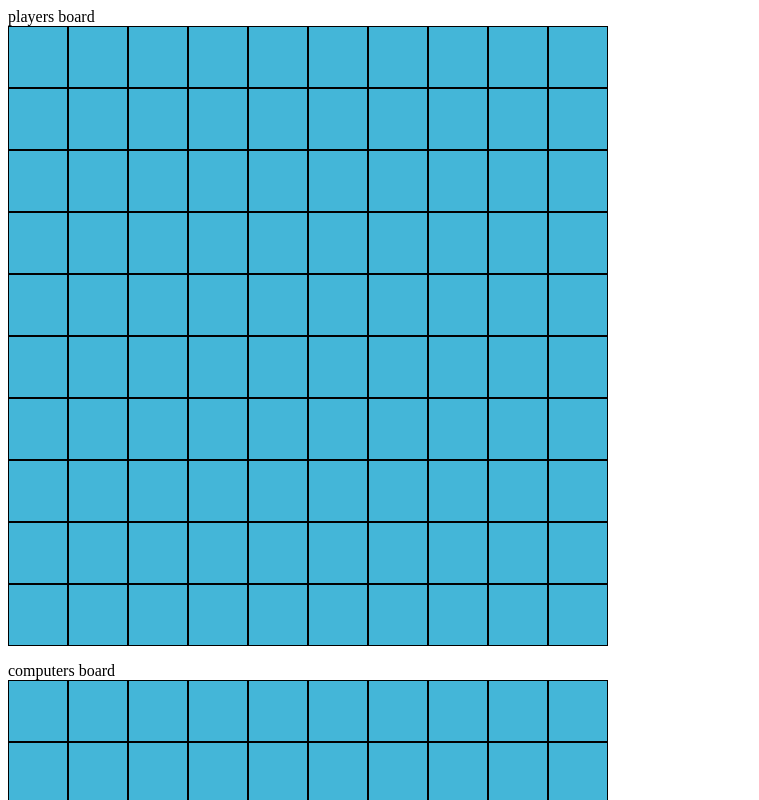
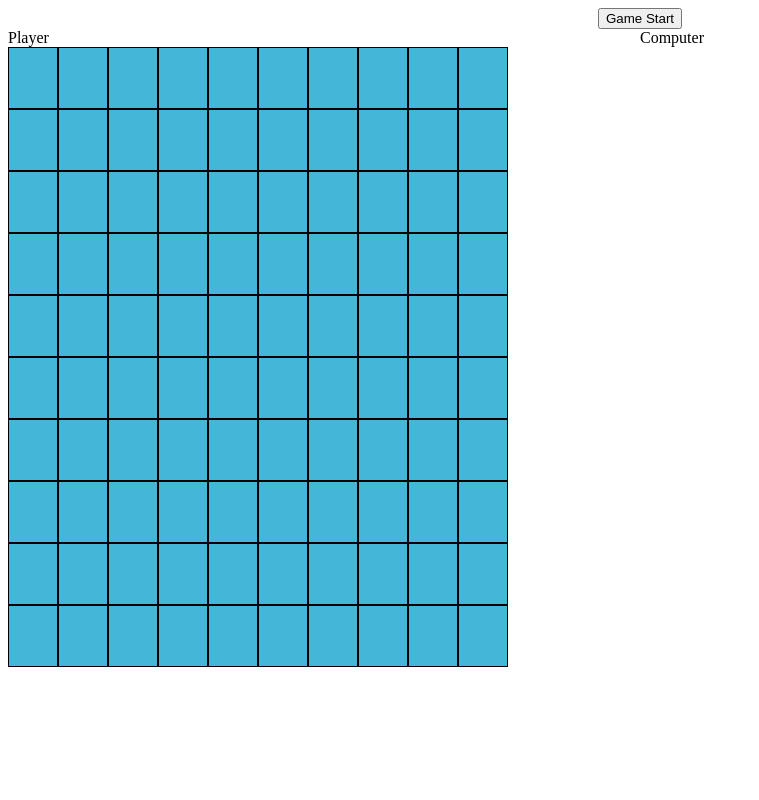
Before and after one commit to swatson9008/battleship, a website built with webpack: page src/index.html in a window 1280 px wide. Shown: the top 800 px of the page, without its empty margins (0-759 px from the left). Built offline with nearby package versions, Linux system fonts and the light colour scheme.

Commit message:
reaaranged layout

```diff
--- a/src/index.html
+++ b/src/index.html
@@ -7,12 +7,13 @@
   <title>Document</title>
 </head>
 <body>
-  <div id="mainContainer">
+  <div id="mainContainer"><div id="gameStartArea">
+    <button id="gameStart">Game Start</button></div>
+    <div id="labels"><div id="pLabel">Player</div><div id="cLabel">Computer</div></div>
     <div id="boardC">
-      players board
       <div class="boardLayout" id="playerB">
-      </div><p></p>
-      computers board
+      </div>
+
       <div class="boardLayout" id="aiB">
       </div>
     </div>
--- a/src/index.js
+++ b/src/index.js
@@ -24,6 +24,14 @@ import {
 
 const playerBField = document.getElementById('playerB');
 const aiBField = document.getElementById('aiB');
+const gameStart = document.getElementById('gameStart');
+
+function startGame() {
+  aiBField.style.visibility = 'visible';
+  gameStart.style.visibility = 'hidden';
+}
+
+gameStart.addEventListener('click', startGame);
 
 function createplayerBoard(boardField) {
   let rowId = 0;
--- a/src/style.css
+++ b/src/style.css
@@ -1,10 +1,33 @@
+#gameStartArea {
+    display: flex;
+    justify-content: center;
+    align-items: center;
+}
+
+#labels {
+    display: grid;
+    grid-template-columns: 1fr 1fr;
+}
+
+#boardC {
+    display: grid;
+    grid-template-columns: 1fr 1fr;
+}
+
+#playerB {
+    grid-column: 1;
+}
+
+#aiB {
+    grid-column: 2;
+}
 
 #playerB, #aiB {
     display: grid;
     align-items: center;
     grid-template-columns: repeat(10, 1fr);
     grid-template-rows: repeat(10, 1fr);
-    max-width: 600px;
+    max-width: 500px;
 }
 
 .boardLayout > div {
@@ -16,3 +39,7 @@
     align-items: center;
     justify-content: center;
 }
+
+#aiB {
+    visibility: hidden;
+}
```
Also changed, not shown: dist/index.html, dist/main.js, 1 other file.
